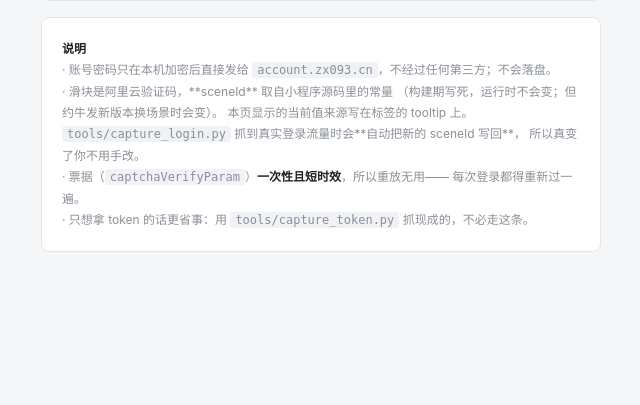
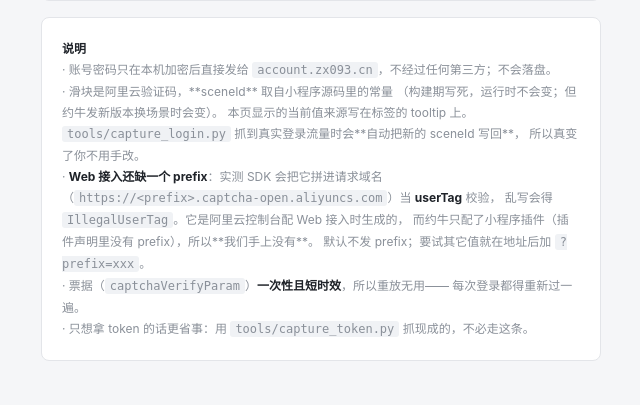
Before and after one commit to djj45/niulai, a Python web app: template templates/login.html in a window 1280 px wide. Shown: the part 496-901 px from the top of the page, without its empty margins (319-959 px from the left). Before the commit the page ends 748 px from the top, so only its background shows below. Run offline with Jinja, Linux system fonts and the light colour scheme; the template is opened without the code that fills it: most values are stand-ins (such as "Sample title", 1, 10 or a date in 2020); some libraries are stand-ins or nearby versions.

Commit message:
fix(login): prefix 默认不发送（它被当 userTag 拼进域名，乱写必被拒）
诊断面板抓到真凶（自己编的 prefix 就是 bug）：

  XHR ok: https://nl.captcha-open.aliyuncs.com/ → 200
     {"Message":"Bad request. The userTag is invalid.","Code":"IllegalUserTag",
      "LimitFlow":false,"Success":false}
  XHR ok: https://nl.captcha-open-b.aliyuncs.com/ → 200 （同样 IllegalUserTag）
  onCaptchaError: {"code":"INIT_FAIL"}

注意主机名里的 nl. —— 那是之前写死的 prefix: "nl"。所以 prefix **不是**
"自己起个前缀避免全局名冲突"（官方文档那句话有误导），SDK 会把它拼进请求域名
https://<prefix>.captcha-open.aliyuncs.com/ 当 userTag 提交，由阿里云校验是否登记。
我编的值没登记 → IllegalUserTag → init 失败 → INIT_FAIL（且 msg 为空，所以之前
只看 code 根本看不出来）。

查了约牛的 5 个网页站（www.zx0093.com / ht.zx0093.com / app.zx093.cn /
www.zx093.com / account.zx093.cn）：**没有任何验证码痕迹**。加上小程序插件声明
"plugins":{"AliyunCaptcha":{...}} 里本来就没有 prefix —— 结论是他们只配了
小程序接入，从来没配过 Web 接入，所以这个 userTag 压根不存在，谁也拿不到。

改动：
- prefix 默认**不发送**（SDK 默认值为 ""，可能落到不带子域的端点）
- 想试其它值：/login?prefix=xxx
- 诊断里记一行 prefix:（未发送）/ 值
- 页面说明里写清 prefix 的来历与为什么我们拿不到

```diff
--- a/templates/login.html
+++ b/templates/login.html
@@ -91,6 +91,11 @@
       本页显示的当前值来源写在标签的 tooltip 上。
       <code>tools/capture_login.py</code> 抓到真实登录流量时会**自动把新的 sceneId 写回**，
       所以真变了你不用手改。<br>
+    · <b>Web 接入还缺一个 prefix</b>：实测 SDK 会把它拼进请求域名
+      （<code>https://&lt;prefix&gt;.captcha-open.aliyuncs.com</code>）当 <b>userTag</b> 校验，
+      乱写会得 <code>IllegalUserTag</code>。它是阿里云控制台配 Web 接入时生成的，
+      而约牛只配了小程序插件（插件声明里没有 prefix），所以**我们手上没有**。
+      默认不发 prefix；要试其它值就在地址后加 <code>?prefix=xxx</code>。<br>
     · 票据（<code>captchaVerifyParam</code>）<b>一次性且短时效</b>，所以重放无用——
       每次登录都得重新过一遍。<br>
     · 只想拿 token 的话更省事：用 <code>tools/capture_token.py</code> 抓现成的，不必走这条。
@@ -98,8 +103,18 @@
 </div>
 
 <script>
-// 阿里云 Web 接入要求**先**设这个全局，SDK 内部会读 t.AliyunCaptchaConfig.{region,prefix}
-window.AliyunCaptchaConfig = { region: "cn", prefix: "nl" };
+// 阿里云 Web 接入的 prefix 会被**拼进域名**并当 userTag 校验：
+//   实测 prefix="nl" → 请求 https://nl.captcha-open.aliyuncs.com/
+//                        → {"Code":"IllegalUserTag"} → init 失败
+// 也就是说 prefix 不是随便起的，它得是**阿里云控制台配 Web 接入时生成的**。
+// 而约牛的小程序插件声明里根本没有 prefix（他们没配 Web），所以我们拿不到。
+// 先试空的（SDK 默认 prefix = ""，可能落到不带子域的端点）；
+// 想试其它值就在地址后面加 ?prefix=xxx
+const _q = new URLSearchParams(location.search);
+const NL_PREFIX = _q.has("prefix") ? (_q.get("prefix") || "") : "";
+window.NL_PREFIX = NL_PREFIX;
+window.AliyunCaptchaConfig = NL_PREFIX ? { region: "cn", prefix: NL_PREFIX }
+                                     : { region: "cn" };
 
 // ===================== 诊断采集（必须在 SDK 之前装上） =====================
 // 组件起不来时，onError 往往只给一个 code、msg 是空的（实测如此），
@@ -315,9 +330,8 @@ whenSdkReady(function initCaptcha() {
   // 所以初始化失败会在你输入任何东西之前就报出来 —— 与账号密码无关。
   dline("SDK 就绪:", "开始 initAliyunCaptcha（sceneId=" + SCENE_ID + "）");
   try {
-    window.initAliyunCaptcha({
+    const cfg = {
       SceneId: SCENE_ID,
-      prefix: "nl",
       mode: "popup",
       element: "#captcha-box",
       button: "#submitBtn",
@@ -333,7 +347,11 @@ whenSdkReady(function initCaptcha() {
       onError: onCaptchaError,        // ← SDK 内部错误（INIT_FAIL 的 msg 在这里）
       // 万一 SDK 用 prefix 去找全局回调，这里也挂一份
       fail: e => onCaptchaError(e)
-    });
+    };
+    // prefix 留空就**不发送**（它就是阿里云的 userTag，拼进请求域名）
+    if (window.NL_PREFIX) cfg.prefix = window.NL_PREFIX;
+    dline("prefix:", window.NL_PREFIX ? window.NL_PREFIX : "（未发送）");
+    window.initAliyunCaptcha(cfg);
     window.nlCaptchaVerifyCallback = captchaVerifyCallback;
     window.nlOnBizResultCallback = onBizResultCallback;
     window.nlGetInstance = getInstance;
```
